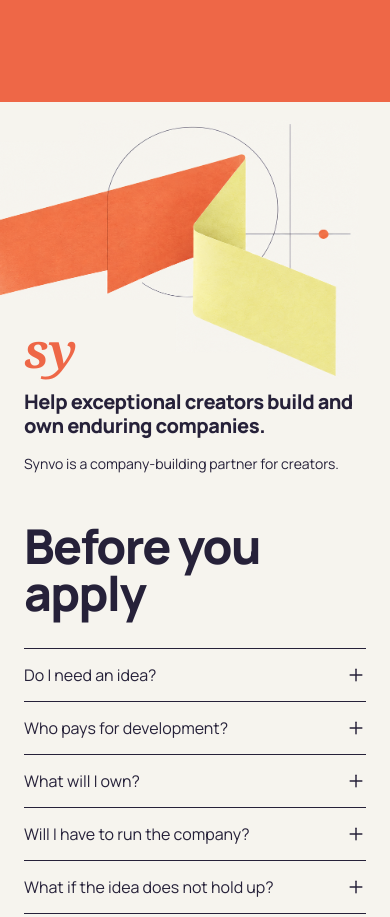
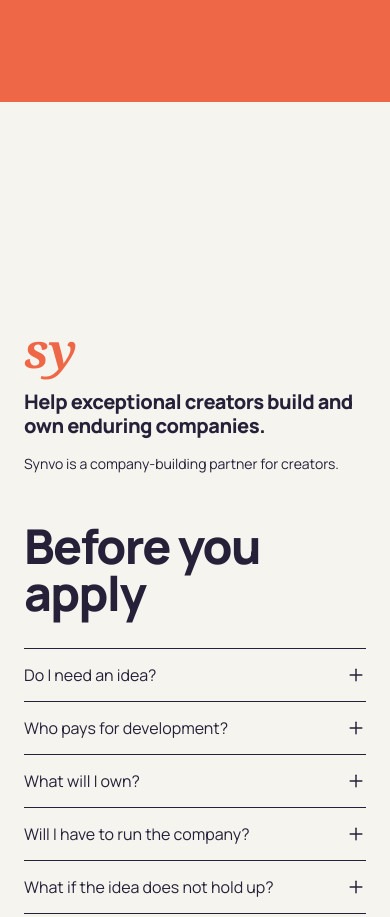
Before and after one commit to Yash-Bankar/SYNVO, a Next.js app: page / in a window 390 px wide. Shown: the part 5600-6517 px from the top of the page. Built offline with nearby package versions, Linux system fonts and the light colour scheme.

Commit message:
destop frames done

```diff
--- a/app/research/page.tsx
+++ b/app/research/page.tsx
@@ -48,8 +48,7 @@ export default function ResearchIndexPage() {
                 href="/research/the-business-beyond-the-next-post"
                 className="inline-flex items-center gap-2 text-xl font-bold text-ink underline underline-offset-8 decoration-2 hover:opacity-75 transition-opacity"
               >
-                <span>Read the essay</span>
-                <span className="text-2xl leading-none">→</span>
+                <span>Read the essay→</span>
               </Link>
             </div>
 
--- a/components/HomePage.tsx
+++ b/components/HomePage.tsx
@@ -38,22 +38,30 @@ export const HomePage: React.FC = () => {
   const [isMenuOpen, setIsMenuOpen] = useState(false);
   const [isApplyOpen, setIsApplyOpen] = useState(false);
   const [isDesktop, setIsDesktop] = useState(false);
+  const [viewportReady, setViewportReady] = useState(false);
   const [reducedMotion, setReducedMotion] = useState(false);
   const isTransitioningRef = useRef(false);
   const wheelDeltaRef = useRef(0);
 
   // Check viewport and reduced motion
   useEffect(() => {
-    const checkViewport = () => {
+    const mq = window.matchMedia("(prefers-reduced-motion: reduce)");
+
+    const syncViewport = () => {
       setIsDesktop(window.innerWidth >= 768);
+      setViewportReady(true);
     };
-    checkViewport();
+    const syncReducedMotion = () => setReducedMotion(mq.matches);
 
-    const mq = window.matchMedia("(prefers-reduced-motion: reduce)");
-    setReducedMotion(mq.matches);
+    syncViewport();
+    syncReducedMotion();
 
-    window.addEventListener("resize", checkViewport);
-    return () => window.removeEventListener("resize", checkViewport);
+    window.addEventListener("resize", syncViewport);
+    mq.addEventListener("change", syncReducedMotion);
+    return () => {
+      window.removeEventListener("resize", syncViewport);
+      mq.removeEventListener("change", syncReducedMotion);
+    };
   }, []);
 
   // Hash synchronization on mount and change
@@ -187,9 +195,11 @@ export const HomePage: React.FC = () => {
     return () => window.removeEventListener("keydown", handleKeyDown);
   }, [currentChapter, isMenuOpen, isApplyOpen, navigateToChapter]);
 
-  // Mobile IntersectionObserver to sync indicators with vertical scroll
+  // Mobile IntersectionObserver to sync indicators with vertical scroll.
+  // Wait until the viewport has been measured so it never runs against the
+  // initial (pre-measurement) layout and clobber the URL fragment.
   useEffect(() => {
-    if (isDesktop) return;
+    if (!viewportReady || isDesktop) return;
 
     const observers: IntersectionObserver[] = [];
     CHAPTER_IDS.forEach((id, index) => {
@@ -218,7 +228,7 @@ export const HomePage: React.FC = () => {
     return () => {
       observers.forEach((obs) => obs.disconnect());
     };
-  }, [isDesktop]);
+  }, [viewportReady, isDesktop]);
 
   return (
     <div className="relative w-full min-h-screen overflow-hidden bg-chalk text-ink font-sans">
--- a/components/chapters/BeforeYouApplyChapter.tsx
+++ b/components/chapters/BeforeYouApplyChapter.tsx
@@ -1,7 +1,7 @@
 "use client";
 
 import React, { useState } from "react";
-import { motion, AnimatePresence } from "framer-motion";
+import { motion, AnimatePresence, useReducedMotion } from "framer-motion";
 import { Plus, Minus } from "lucide-react";
 
 interface BeforeYouApplyChapterProps {
@@ -13,9 +13,10 @@ export const BeforeYouApplyChapter: React.FC<BeforeYouApplyChapterProps> = ({
   isActive,
   defaultExpandedIndex = -1,
 }) => {
-  const [openItems, setOpenItems] = useState<Record<number, boolean>>({
-    [defaultExpandedIndex]: true,
-  });
+  const prefersReducedMotion = useReducedMotion();
+  const [openIndex, setOpenIndex] = useState<number | null>(
+    defaultExpandedIndex >= 0 ? defaultExpandedIndex : null
+  );
 
   const faqs = [
     {
@@ -41,10 +42,8 @@ export const BeforeYouApplyChapter: React.FC<BeforeYouApplyChapterProps> = ({
   ];
 
   const toggleFaq = (index: number) => {
-    setOpenItems((prev) => ({
-      ...prev,
-      [index]: !prev[index],
-    }));
+    // Only one disclosure may be open at a time.
+    setOpenIndex((prev) => (prev === index ? null : index));
   };
 
   return (
@@ -53,8 +52,24 @@ export const BeforeYouApplyChapter: React.FC<BeforeYouApplyChapterProps> = ({
       aria-label="Chapter 7: Before you apply"
       className="relative w-full h-full min-h-[100dvh] bg-chalk text-ink flex flex-col justify-between px-6 sm:px-10 md:px-16 pt-20 md:pt-28 pb-20 md:pb-28 overflow-hidden select-none"
     >
-      {/* Background artwork: authentic folded ribbon + technical crosshairs bleeding from left edge */}
-      <div className="absolute left-0 top-[2%] sm:top-[4%] md:top-[5%] w-[92vw] sm:w-[75vw] md:w-[58vw] lg:w-[54vw] max-w-[890px] h-[48vh] sm:h-[54vh] md:h-[62vh] max-h-[640px] pointer-events-none select-none z-0">
+      {/* Background artwork: authentic folded ribbon + technical crosshairs bleeding from left edge.
+          Reveals left-to-right like a ribbon being drawn in. */}
+      <motion.div
+        initial={
+          prefersReducedMotion
+            ? { opacity: 1 }
+            : { clipPath: "inset(0 100% 0 0)", x: -60, opacity: 0.5 }
+        }
+        animate={
+          isActive
+            ? prefersReducedMotion
+              ? { opacity: 1 }
+              : { clipPath: "inset(0 0% 0 0)", x: 0, opacity: 1 }
+            : {}
+        }
+        transition={{ duration: 1.25, delay: 0.1, ease: [0.22, 1, 0.36, 1] }}
+        className="absolute left-0 top-[2%] sm:top-[4%] md:top-[5%] w-[92vw] sm:w-[75vw] md:w-[58vw] lg:w-[54vw] max-w-[890px] h-[48vh] sm:h-[54vh] md:h-[62vh] max-h-[640px] pointer-events-none select-none z-0"
+      >
         {/* eslint-disable-next-line @next/next/no-img-element */}
         <img
           src="/assets/before-you-apply-artwork.png"
@@ -62,7 +77,7 @@ export const BeforeYouApplyChapter: React.FC<BeforeYouApplyChapterProps> = ({
           className="w-full h-full object-contain object-left-top"
           draggable={false}
         />
-      </div>
+      </motion.div>
 
       <div className="relative z-10 w-full h-full flex-1 flex flex-col md:flex-row items-start md:items-center justify-between gap-10 md:gap-0 max-w-[1400px] mx-auto my-auto">
         {/* Left Column: bottom mission statement and sy wordmark */}
@@ -103,7 +118,7 @@ export const BeforeYouApplyChapter: React.FC<BeforeYouApplyChapterProps> = ({
           {/* 5 Minimalist Underline Disclosures */}
           <div className="divide-y divide-ink/20 border-t border-b border-ink/20">
             {faqs.map((faq, idx) => {
-              const isOpen = !!openItems[idx];
+              const isOpen = openIndex === idx;
               return (
                 <div key={faq.q} className="py-3.5 sm:py-4">
                   <button
```
